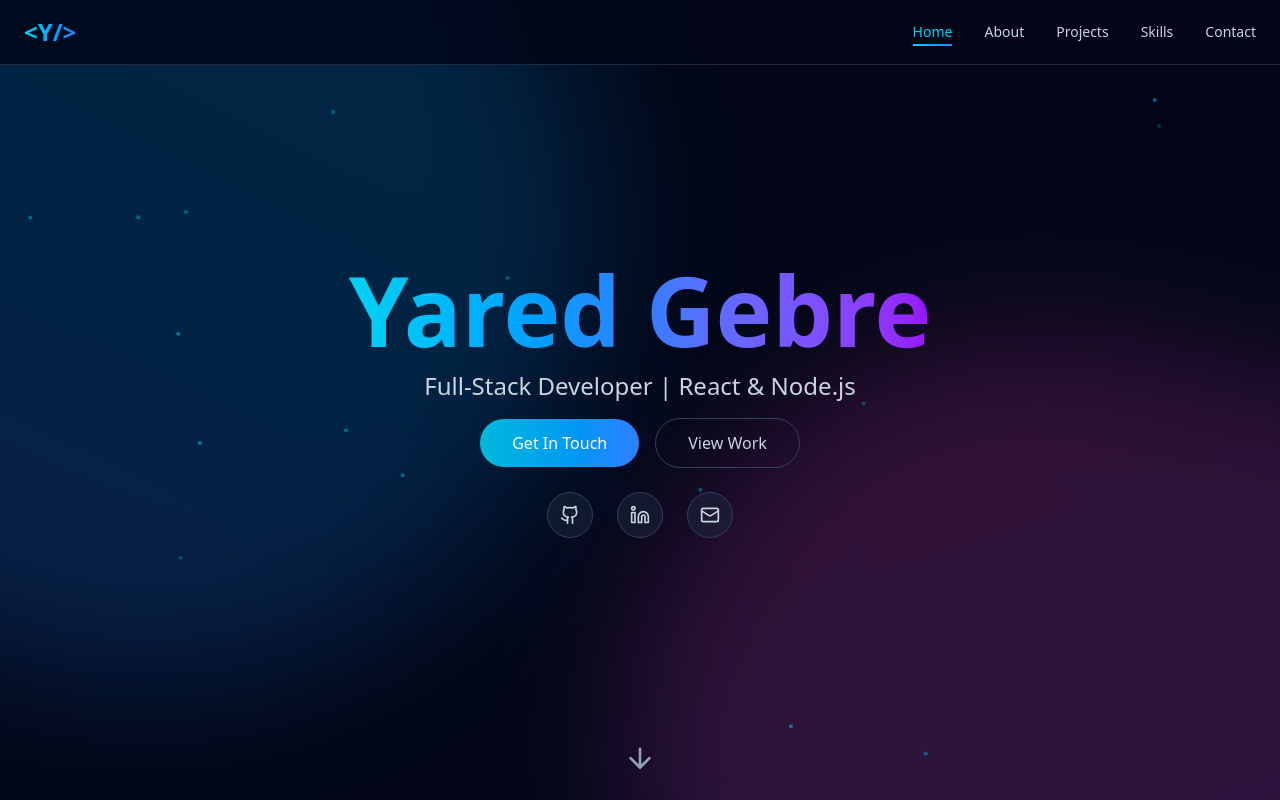
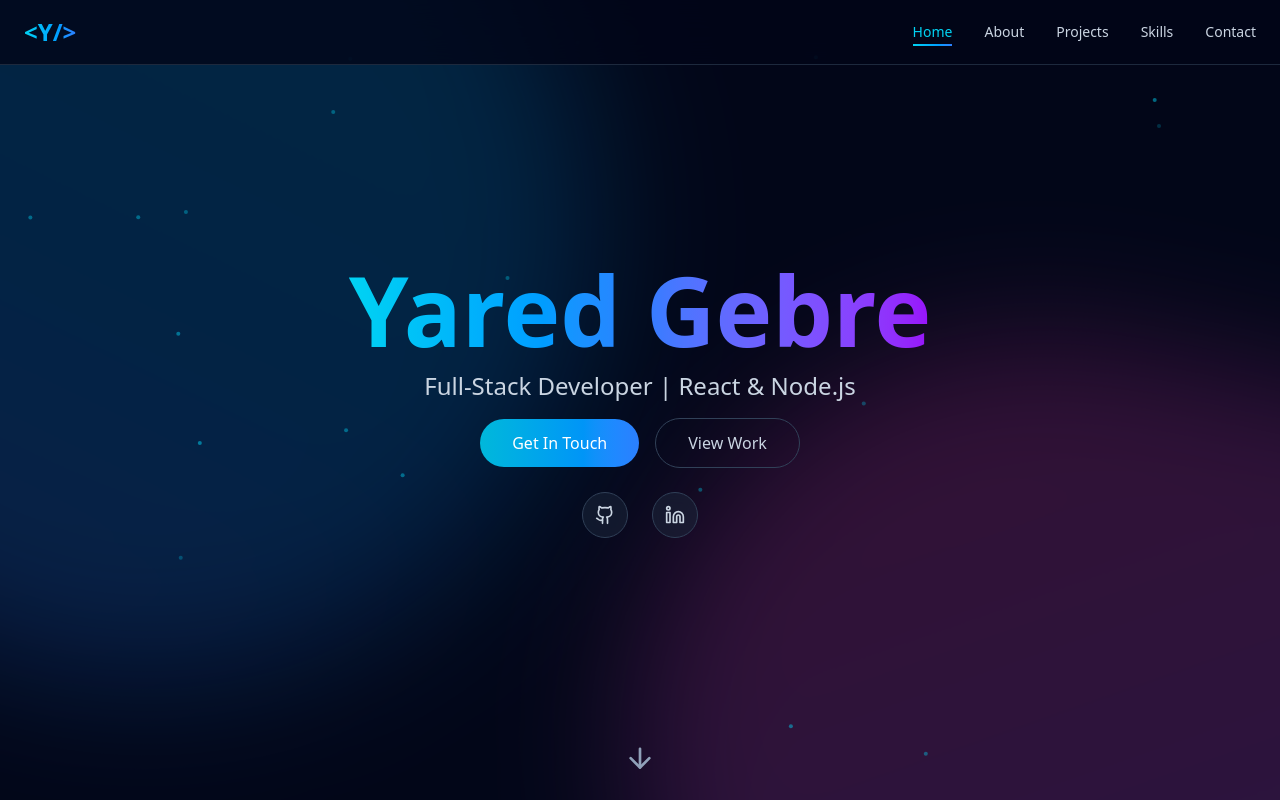
Before and after one commit to Yaya1200/Portifolio, a React (Vite) app in the folder portifoilo/: page / in a window 1280 px wide. Shown: the top 800 px of the page. Built offline with nearby package versions, Linux system fonts and the light colour scheme.

Commit message:
updating the contact and removing it

```diff
--- a/portifoilo/src/components/Hero.tsx
+++ b/portifoilo/src/components/Hero.tsx
@@ -124,7 +124,7 @@ export function Hero(): JSX.Element {
             {[
               { Icon: Github, href: "https://github.com/Yaya1200" },
               { Icon: Linkedin, href: "www.linkedin.com/in/yared-gebre-201595246" },
-              { Icon: Mail, href: "/contact" },
+
             ].map(({ Icon, href }, index) => (
               <motion.a
                 key={index}
```
